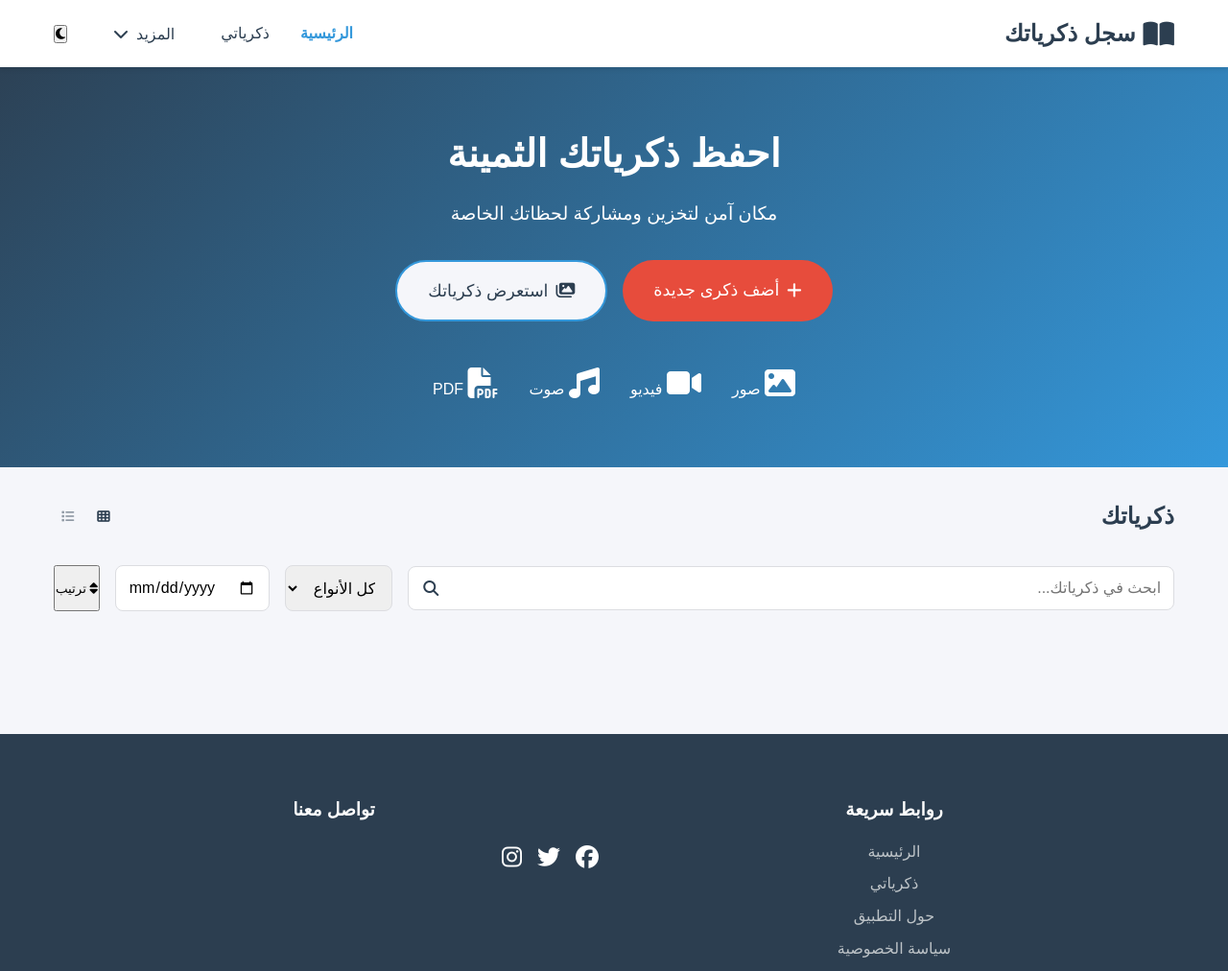
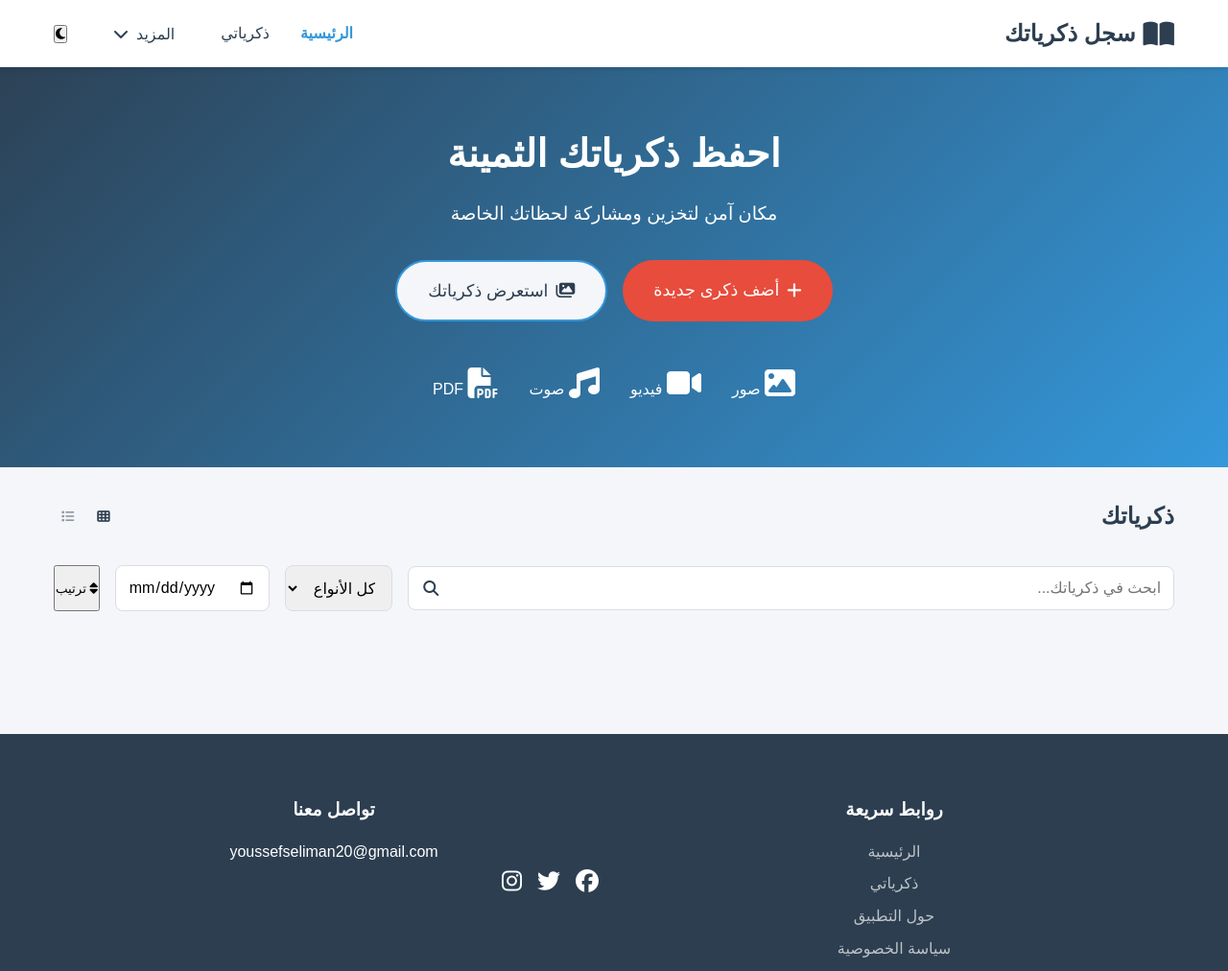
Before and after one commit to Yousseff200/-, a plain HTML site: page index.html in a window 1280 px wide. Shown: the top 1012 px of the page at 96% size. Drawn offline with Linux system fonts and the light colour scheme.

Commit message:
Update index.html

```diff
--- a/index.html
+++ b/index.html
@@ -180,6 +180,7 @@
             </div>
             <div class="footer-section">
                 <h3>تواصل معنا</h3>
+                <P>youssefseliman20@gmail.com</P>
                 <div class="social-links">
                     <a href="#" aria-label="Facebook"><i class="fab fa-facebook"></i></a>
                     <a href="#" aria-label="Twitter"><i class="fab fa-twitter"></i></a>
```
